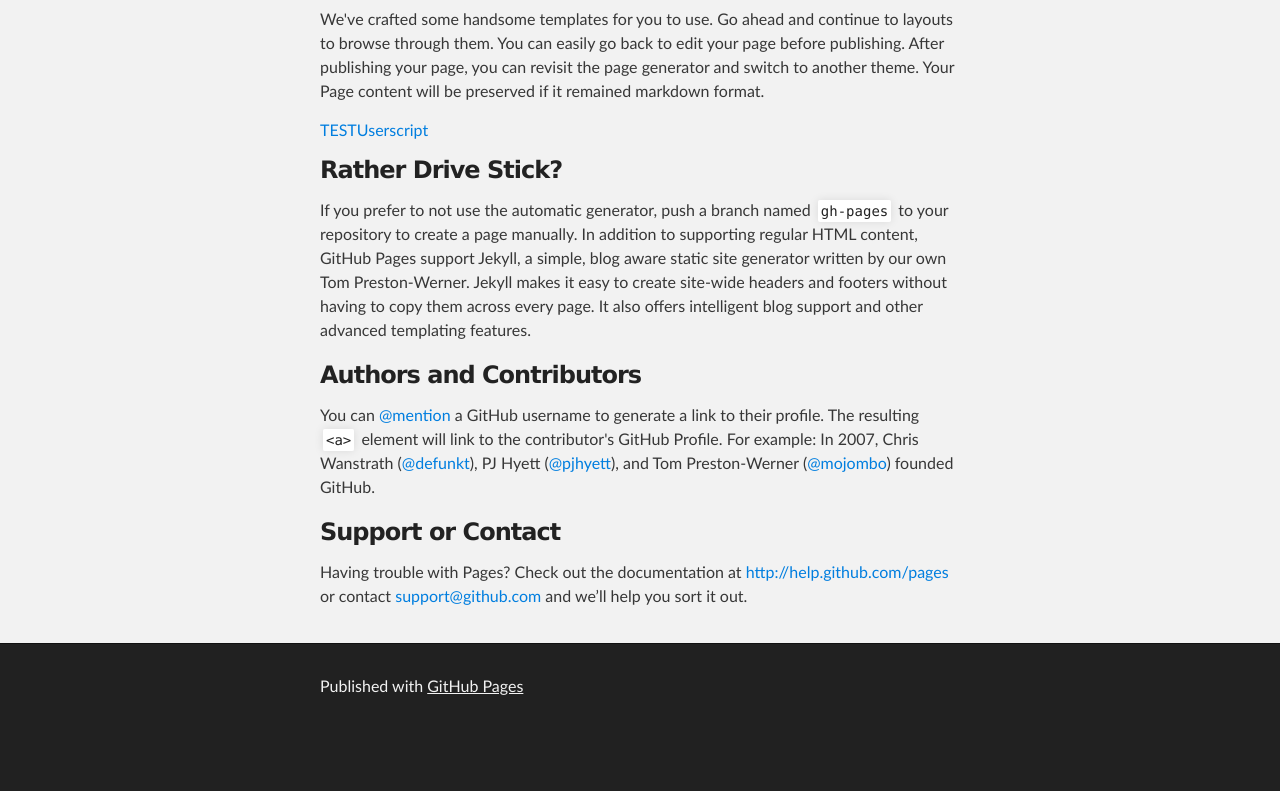
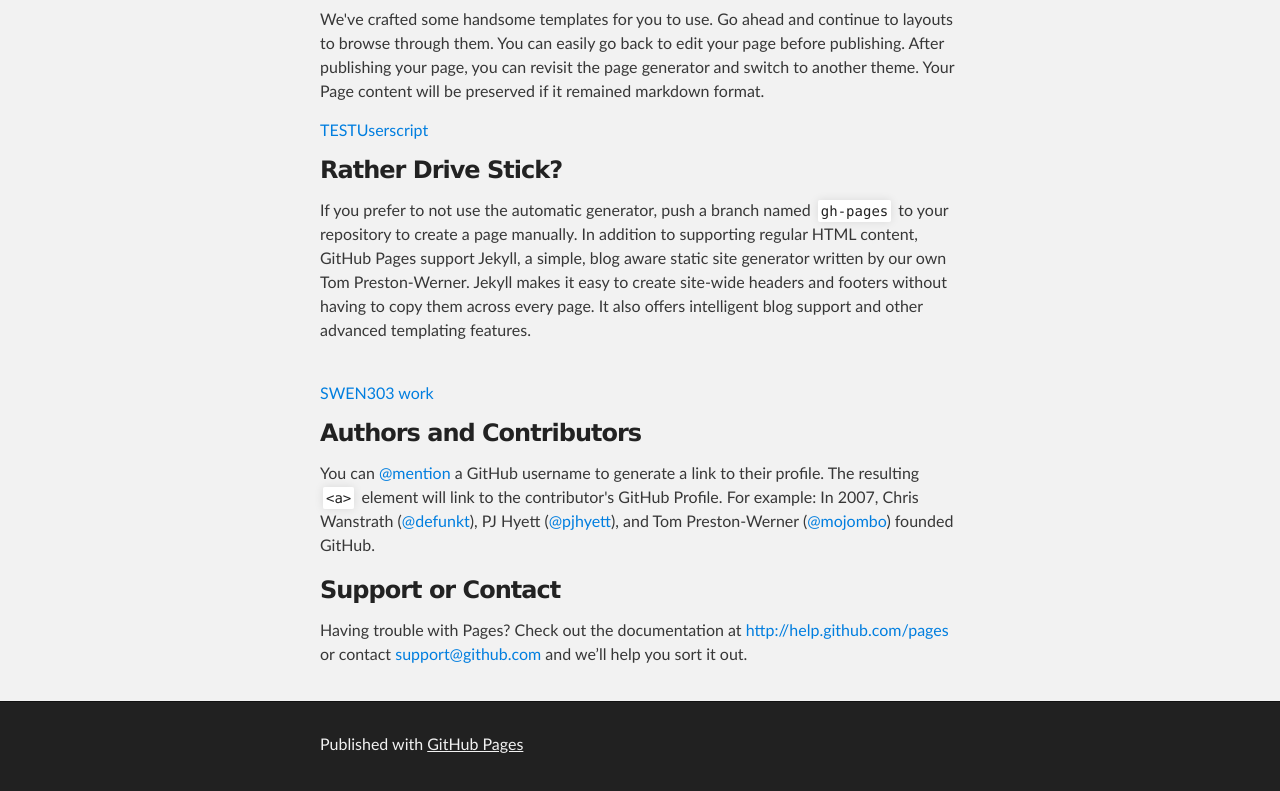
Before and after one commit to GSam/gsam.github.io, a plain HTML site: page index.html in a window 1280 px wide. Shown: the part 618-1409 px from the top of the page. Before the commit the page ends 1351 px from the top, so only its background shows below. Drawn offline with Linux system fonts and the light colour scheme.

Commit message:
Add link to SWEN303

```diff
--- a/index.html
+++ b/index.html
@@ -50,6 +50,8 @@ $ git checkout gh-pages
 
 <p>If you prefer to not use the automatic generator, push a branch named <code>gh-pages</code> to your repository to create a page manually. In addition to supporting regular HTML content, GitHub Pages support Jekyll, a simple, blog aware static site generator written by our own Tom Preston-Werner. Jekyll makes it easy to create site-wide headers and footers without having to copy them across every page. It also offers intelligent blog support and other advanced templating features.</p>
 
+<br/>
+<a href="SWEN303.html">SWEN303 work</a>
 <h3>
 <a name="authors-and-contributors" class="anchor" href="#authors-and-contributors"><span class="octicon octicon-link"></span></a>Authors and Contributors</h3>
 
```
